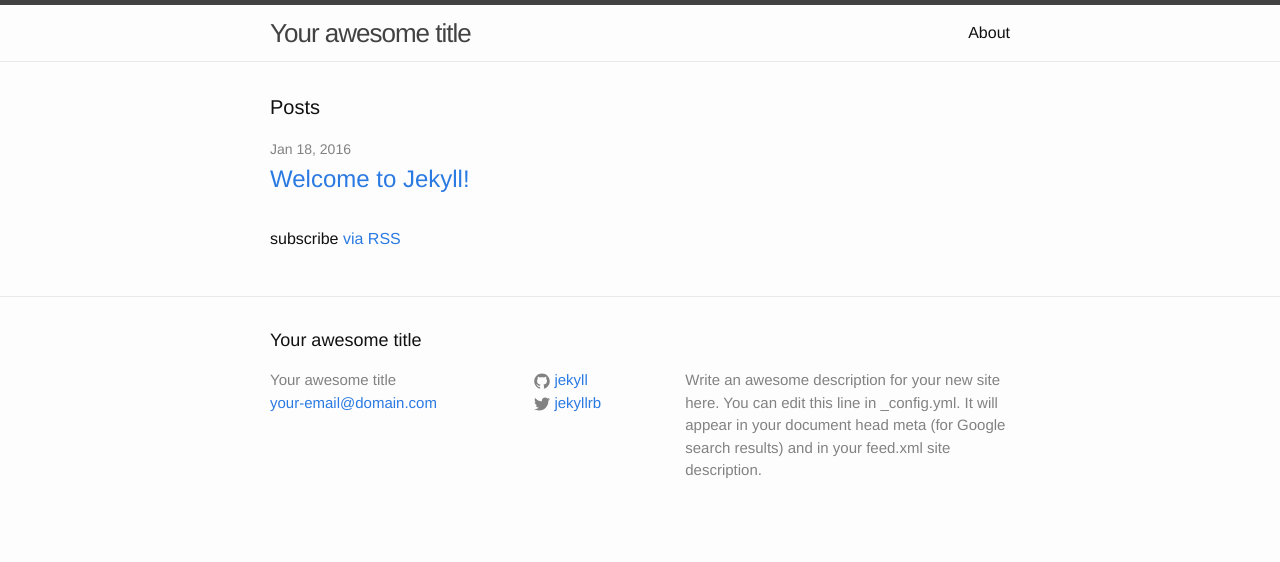
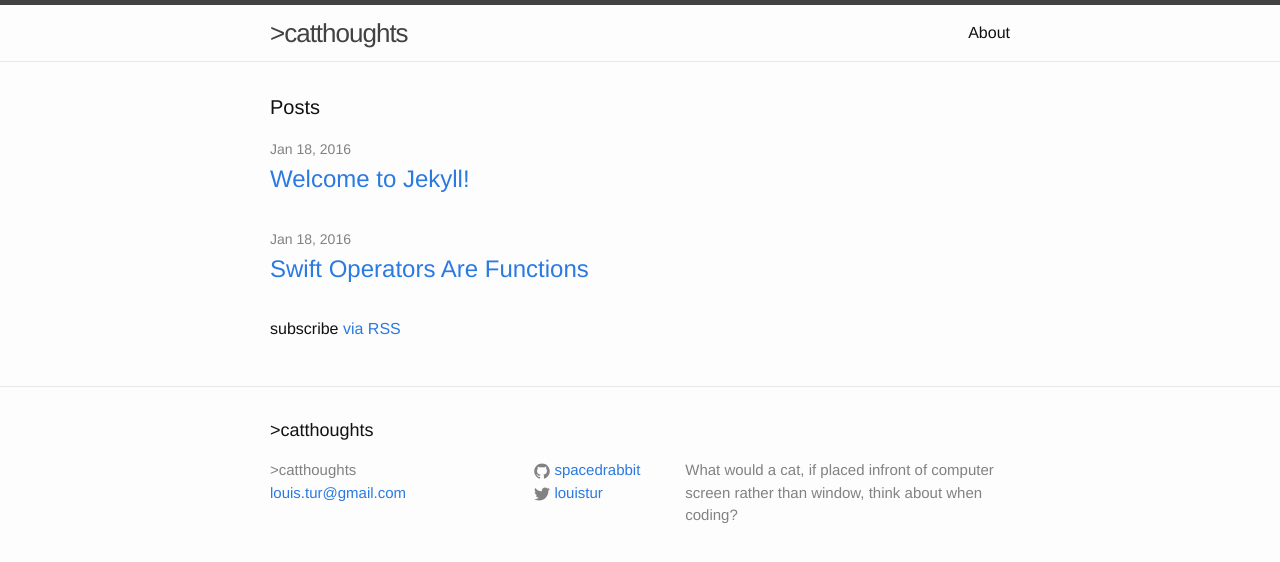
Before and after one commit to spacedrabbit/spacedrabbit.github.io, a Jekyll site: the page built from index.html, in a window 1280 px wide. Shown: the top 562 px of the page. Built offline with Jekyll 4.4.1, drawn with Linux system fonts in a browser that asks for light colours.

Commit message:
edits to config, adds a new test post

```diff
--- a/_config.yml
+++ b/_config.yml
@@ -6,16 +6,15 @@
 # 'jekyll serve'. If you change this file, please restart the server process.
 
 # Site settings
-title: Your awesome title
-email: your-email@domain.com
+title: ">catthoughts"
+email: louis.tur@gmail.com
 description: > # this means to ignore newlines until "baseurl:"
-  Write an awesome description for your new site here. You can edit this
-  line in _config.yml. It will appear in your document head meta (for
-  Google search results) and in your feed.xml site description.
+  What would a cat, if placed infront of computer screen rather than window, think about
+  when coding?
 baseurl: "" # the subpath of your site, e.g. /blog
-url: "http://yourdomain.com" # the base hostname & protocol for your site
-twitter_username: jekyllrb
-github_username:  jekyll
+url: "http://spacedrabbit.github.io" # the base hostname & protocol for your site
+twitter_username: louistur
+github_username:  spacedrabbit
 
 # Build settings
 markdown: kramdown
```
Also changed, not shown: _posts/2016-01-17-swift-operators-are-functions.markdown (added, +78 -0 lines).
